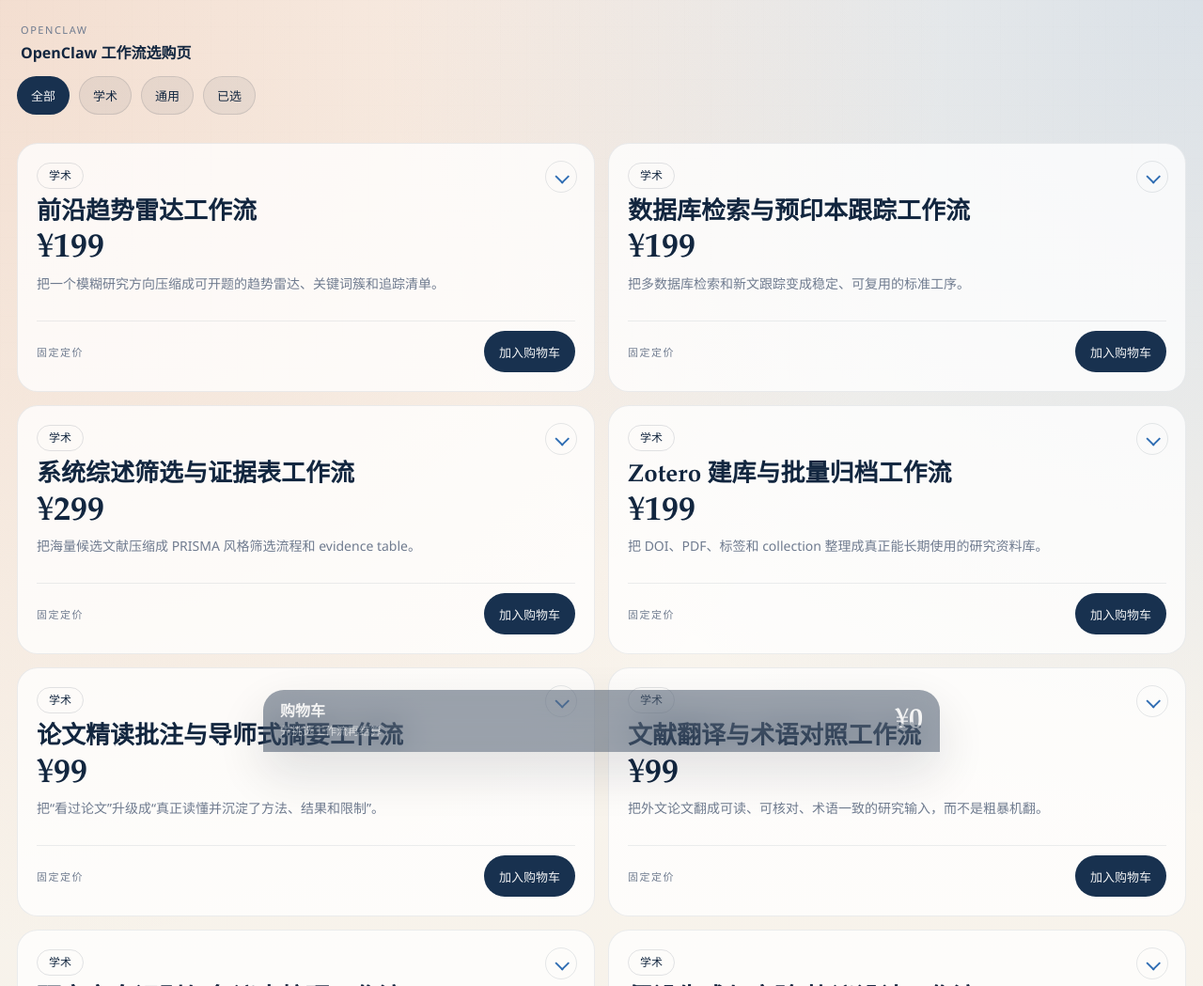
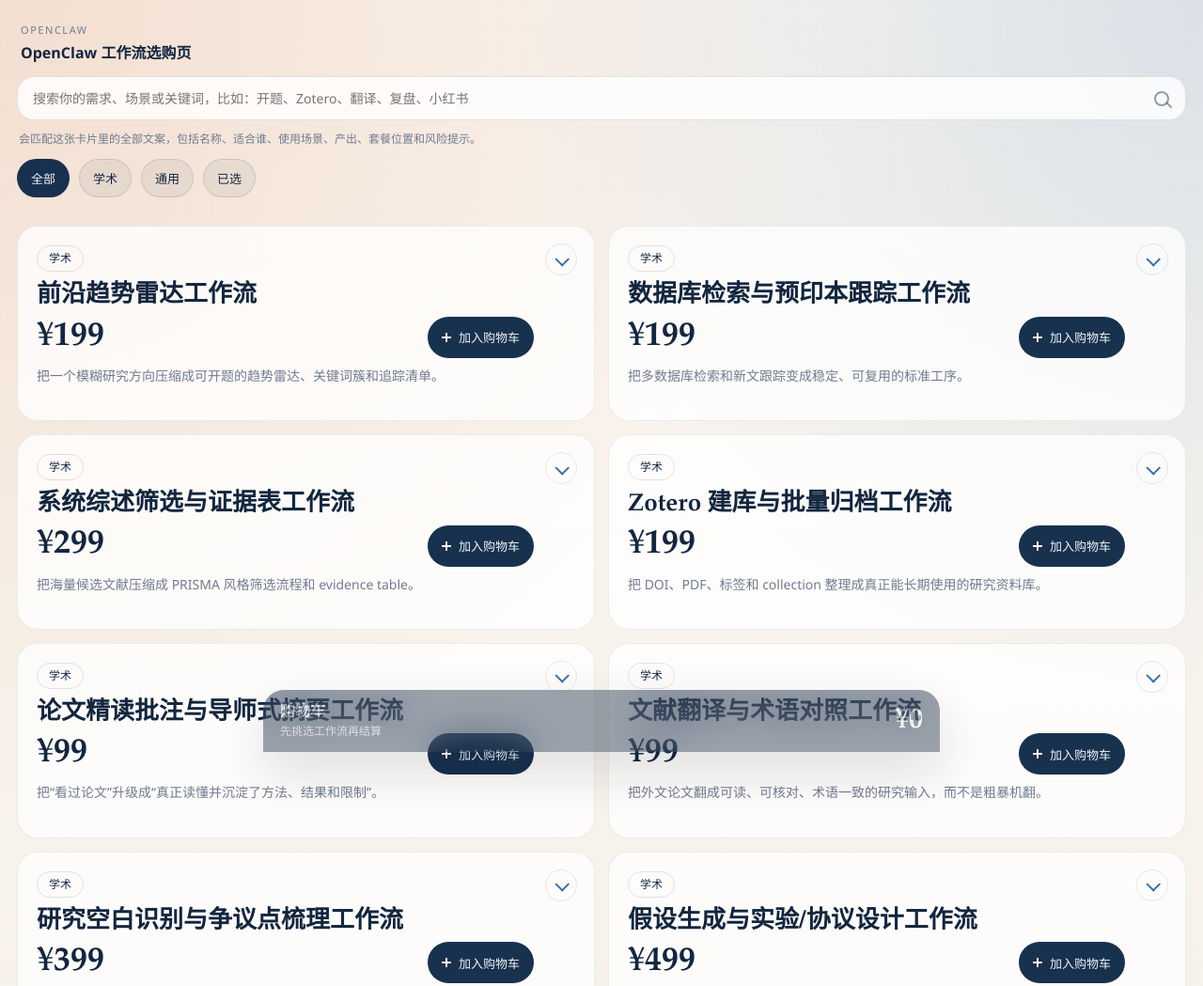
Before and after one commit to RZX00/openclaw-workflow-selector, a plain HTML site: page index.html in a window 1280 px wide. Shown: the top 1049 px of the page at 94% size. Drawn offline with nearby package versions, Linux system fonts and the light colour scheme.

Commit message:
Add full-text workflow search and tighten card purchase row

```diff
--- a/index.html
+++ b/index.html
@@ -413,6 +413,62 @@
       gap: 12px;
       margin-bottom: 16px;
     }
+    .selector-search-row {
+      display: grid;
+      gap: 10px;
+    }
+    .selector-search {
+      position: relative;
+      display: grid;
+      align-items: center;
+    }
+    .selector-search input {
+      width: 100%;
+      appearance: none;
+      border: 1px solid rgba(18, 38, 63, 0.12);
+      border-radius: 18px;
+      background: rgba(255, 255, 255, 0.82);
+      color: var(--ink);
+      font: inherit;
+      font-size: 14px;
+      padding: 13px 48px 13px 16px;
+      outline: none;
+      transition: border-color 120ms ease, box-shadow 120ms ease, background 120ms ease;
+    }
+    .selector-search input:focus {
+      border-color: rgba(47, 109, 179, 0.34);
+      box-shadow: 0 0 0 4px rgba(47, 109, 179, 0.08);
+      background: rgba(255, 255, 255, 0.94);
+    }
+    .selector-search::after {
+      content: "";
+      position: absolute;
+      right: 18px;
+      width: 12px;
+      height: 12px;
+      border: 2px solid rgba(18, 38, 63, 0.45);
+      border-radius: 999px;
+      pointer-events: none;
+    }
+    .selector-search::before {
+      content: "";
+      position: absolute;
+      right: 14px;
+      top: calc(50% + 6px);
+      width: 8px;
+      height: 2px;
+      background: rgba(18, 38, 63, 0.45);
+      transform: rotate(45deg);
+      border-radius: 999px;
+      pointer-events: none;
+      z-index: 1;
+    }
+    .selector-search-hint {
+      color: var(--ink-soft);
+      font-size: 12px;
+      line-height: 1.6;
+      padding: 0 2px;
+    }
     .selector-toolbar .eyebrow {
       color: var(--ink-soft);
     }
@@ -443,6 +499,15 @@
       display: grid;
       grid-template-columns: repeat(3, minmax(0, 1fr));
       gap: 14px;
+    }
+    .selector-empty {
+      margin-top: 12px;
+      padding: 18px 0;
+      border-top: 1px dashed rgba(18, 38, 63, 0.16);
+      border-bottom: 1px dashed rgba(18, 38, 63, 0.16);
+      color: var(--ink-soft);
+      font-size: 14px;
+      line-height: 1.7;
     }
     .selector-card {
       min-height: 100%;
@@ -475,6 +540,12 @@
       gap: 8px;
       padding-right: 44px;
     }
+    .selector-purchase-row {
+      display: flex;
+      align-items: center;
+      justify-content: space-between;
+      gap: 12px;
+    }
     .selector-inline-price {
       font-family: var(--display);
       font-size: 36px;
@@ -486,25 +557,10 @@
       font-size: 14px;
       line-height: 1.6;
     }
-    .selector-card-actions {
-      display: flex;
-      justify-content: space-between;
-      align-items: center;
-      gap: 12px;
-      padding-top: 10px;
-      border-top: 1px solid rgba(18, 38, 63, 0.08);
-      margin-top: auto;
-    }
-    .selector-price-note {
-      font-size: 11px;
-      letter-spacing: 0.14em;
-      text-transform: uppercase;
-      color: var(--ink-soft);
-    }
     .selector-details {
       position: static;
       border-top: 0;
-      padding-top: 0;
+      padding-top: 2px;
     }
     .selector-details summary {
       list-style: none;
@@ -581,7 +637,7 @@
       appearance: none;
       border: 0;
       border-radius: 999px;
-      padding: 12px 16px;
+      padding: 11px 15px;
       background: var(--navy);
       color: rgba(255, 255, 255, 0.94);
       font: inherit;
@@ -589,9 +645,28 @@
       cursor: pointer;
       white-space: nowrap;
       min-height: 44px;
+      display: inline-flex;
+      align-items: center;
+      justify-content: center;
+      gap: 8px;
+      flex: 0 0 auto;
+    }
+    .cart-toggle::before {
+      content: "";
+      width: 10px;
+      height: 10px;
+      display: inline-block;
+      background:
+        linear-gradient(currentColor 0 0) center / 2px 10px no-repeat,
+        linear-gradient(currentColor 0 0) center / 10px 2px no-repeat;
+      flex: 0 0 auto;
     }
     .cart-toggle.is-selected {
       background: var(--red);
+    }
+    .cart-toggle.is-selected::before {
+      background:
+        linear-gradient(currentColor 0 0) center / 10px 2px no-repeat;
     }
     .selector-risk {
       border-left-width: 3px;
@@ -1075,15 +1150,11 @@
       .selector-card-main {
         gap: 6px;
       }
+      .selector-purchase-row {
+        gap: 10px;
+      }
       .selector-inline-price {
         font-size: 30px;
-      }
-      .selector-card-actions {
-        align-items: stretch;
-        flex-direction: column;
-      }
-      .cart-toggle {
-        width: 100%;
       }
       .selector-details {
         padding-top: 10px;
@@ -1162,6 +1233,18 @@
             <section class="section shell selector-page-section">
 
     <div class="selector-toolbar">
+      <div class="selector-search-row">
+        <label class="selector-search" for="selector-search-input">
+          <input
+            id="selector-search-input"
+            type="search"
+            inputmode="search"
+            autocomplete="off"
+            placeholder="搜索你的需求、场景或关键词，比如：开题、Zotero、翻译、复盘、小红书"
+          />
+        </label>
+        <div class="selector-search-hint">会匹配这张卡片里的全部文案，包括名称、适合谁、使用场景、产出、套餐位置和风险提示。</div>
+      </div>
       <div class="filter-row selector-filter-row">
         <button type="button" class="active" data-selector-filter="all">全部</button>
         <button type="button" data-selector-filter="academic">学术</button>
@@ -1831,6 +1914,7 @@
       </div>
     </article>
     </div>
+    <div class="selector-empty hidden" id="selector-empty-state">没有找到匹配的工作流。可以换个词试试，比如“开题”“翻译”“基金”“股票”“小红书”“设计”。</div>
             </section>
 
     </div>
@@ -1931,11 +2015,37 @@
       const state = {
         selectedIds: [],
         activeFilter: 'all',
+        searchQuery: '',
         orderId: '',
       };
 
+      document.querySelectorAll('[data-selector-card]').forEach((card) => {
+        const main = card.querySelector('.selector-card-main');
+        const summary = card.querySelector('.selector-summary');
+        const price = card.querySelector('.selector-inline-price');
+        const actions = card.querySelector('.selector-card-actions');
+        const button = actions?.querySelector('[data-cart-toggle]');
+
+        if (!main || !price || !button) return;
+
+        const purchaseRow = document.createElement('div');
+        purchaseRow.className = 'selector-purchase-row';
+        purchaseRow.appendChild(price);
+        purchaseRow.appendChild(button);
+
+        if (summary && summary.parentNode === main) {
+          main.insertBefore(purchaseRow, summary);
+        } else {
+          main.appendChild(purchaseRow);
+        }
+
+        actions?.remove();
+      });
+
+      const searchInput = document.getElementById('selector-search-input');
       const filterButtons = document.querySelectorAll('[data-selector-filter]');
       const selectorCards = document.querySelectorAll('[data-selector-card]');
+      const selectorEmptyState = document.getElementById('selector-empty-state');
       const cartButtons = document.querySelectorAll('[data-cart-toggle]');
       const openCartButton = document.getElementById('open-cart');
       const cartBarTitle = document.getElementById('cart-bar-title');
@@ -1997,6 +2107,28 @@
       function getCartTotal() {
         return getSelectedWorkflows().reduce((sum, item) => sum + item.cart_price, 0);
       }
+
+      function normalizeSearchText(value) {
+        return (value || '')
+          .toLowerCase()
+          .replace(/\s+/g, ' ')
+          .trim();
+      }
+
+      const cardSearchIndex = new Map();
+      selectorCards.forEach((card) => {
+        const workflowId = card.dataset.workflowId;
+        const item = selectorMap.get(workflowId) || {};
+        const combinedText = [
+          card.textContent || '',
+          item.name || '',
+          item.segment || '',
+          item.package_position || '',
+          item.warning_label || '',
+          (item.install_display_names || []).join(' '),
+        ].join(' ');
+        cardSearchIndex.set(workflowId, normalizeSearchText(combinedText));
+      });
 
       function setModalOpen(modal, open) {
         if (!modal) return;
@@ -2112,15 +2244,26 @@
       }
 
       function applyFilter() {
+        const query = normalizeSearchText(state.searchQuery);
+        let visibleCount = 0;
+
         selectorCards.forEach((card) => {
           const workflowId = card.dataset.workflowId;
           const isSelected = state.selectedIds.includes(workflowId);
-          const matches =
+          const matchesFilter =
             state.activeFilter === 'all' ||
             (state.activeFilter === 'selected' && isSelected) ||
             card.dataset.segment === state.activeFilter;
+          const searchText = cardSearchIndex.get(workflowId) || '';
+          const matchesSearch = !query || searchText.includes(query);
+          const matches = matchesFilter && matchesSearch;
           card.classList.toggle('hidden', !matches);
+          if (matches) visibleCount += 1;
         });
+
+        if (selectorEmptyState) {
+          selectorEmptyState.classList.toggle('hidden', visibleCount > 0);
+        }
       }
 
       function renderCardStates() {
@@ -2271,6 +2414,13 @@
         });
       });
 
+      if (searchInput) {
+        searchInput.addEventListener('input', (event) => {
+          state.searchQuery = event.target.value || '';
+          render();
+        });
+      }
+
       cartButtons.forEach((button) => {
         button.addEventListener('click', () => {
           toggleWorkflow(button.dataset.cartToggle, button);
```
